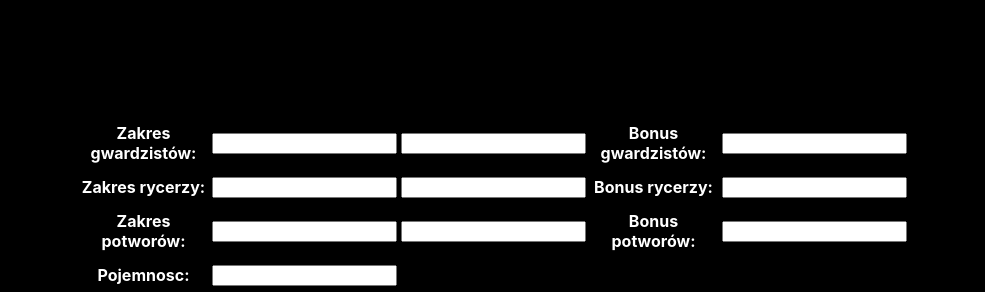
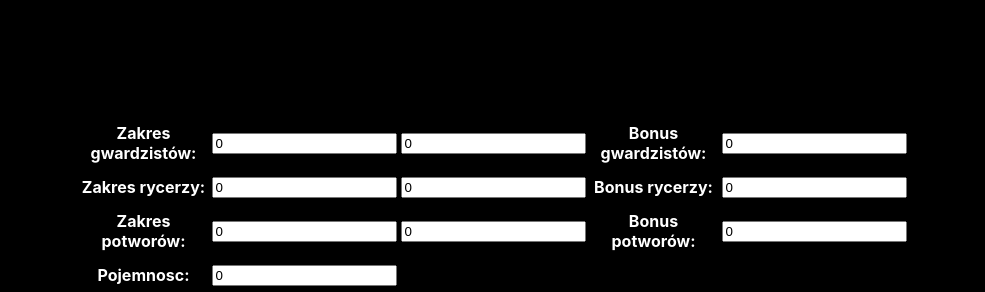
Before and after one commit to przemekpia/TBCalculator, a React (Create React App) app: page / in a window 1280 px wide. Shown: the top 292 px of the page, without its empty margins (147-1132 px from the left). Built offline with nearby package versions, Linux system fonts and the light colour scheme.

Commit message:
MonsterTable init

```diff
--- a/src/App.js
+++ b/src/App.js
@@ -2,6 +2,7 @@ import logo from "./logo.svg";
 import "./App.css";
 import { useState } from "react";
 import ShortTableUnit from "./components/ShortTableUnit";
+import MonsterTable from "./components/MonsterTable";
 
 function App() {
   const key = 1.03;
@@ -11,6 +12,8 @@ function App() {
 
   let size = Array.from({ length: rows }, () => Array(columns).fill(0));
   let HPTotal = Array.from({ length: rows }, () => Array(columns).fill(0));
+
+  const [MaxHP, setMaxHP] = useState(0);
 
   const [W1, setW1] = useState(0);
   const [W2, setW2] = useState(0);
@@ -52,16 +55,16 @@ function App() {
   const [N6, setN6] = useState(0);
   const [N7, setN7] = useState(0);
 
-  const [ZGB, setZGB] = useState();
-  const [ZGL, setZGL] = useState();
-  const [ZRB, setZRB] = useState();
-  const [ZRL, setZRL] = useState();
-  const [ZPB, setZPB] = useState();
-  const [ZPL, setZPL] = useState();
-  const [P, setP] = useState();
-  const [BG, setBG] = useState();
-  const [BR, setBR] = useState();
-  const [BP, setBP] = useState();
+  const [ZGB, setZGB] = useState(0);
+  const [ZGL, setZGL] = useState(0);
+  const [ZRB, setZRB] = useState(0);
+  const [ZRL, setZRL] = useState(0);
+  const [ZPB, setZPB] = useState(0);
+  const [ZPL, setZPL] = useState(0);
+  const [P, setP] = useState(0);
+  const [BG, setBG] = useState(0);
+  const [BR, setBR] = useState(0);
+  const [BP, setBP] = useState(0);
 
   const [G, setG] = useState(true);
   const [GK, setGK] = useState(false);
@@ -262,9 +265,15 @@ function App() {
   };
 
   const calculateMercenary = () => {
-    size[4][5] = Math.floor(size[ZGL-1][2] * HP[ZGL-1][2] / HP[4][5])
-    size[5][5] = Math.floor(size[ZGL-1][2] * HP[ZGL-1][2] / HP[5][5])
-    size[6][5] = Math.floor(size[ZGL-1][2] * HP[ZGL-1][2] / HP[6][5])
+    calculateMaxHP();
+    size[4][5] = Math.floor(MaxHP / HP[4][5])
+    size[5][5] = Math.floor(MaxHP / HP[5][5])
+    size[6][5] = Math.floor(MaxHP / HP[6][5])
+  };
+
+  const calculateMaxHP = () => {
+    setMaxHP(size[ZGL-1][2] * HP[ZGL-1][2])
+    console.log(MaxHP)
   };
 
   const calculateOnlyGuardsmen = () => {
@@ -755,11 +764,7 @@ function App() {
             />
           </tbody>
         </table>
-        <table>
-          <tbody>
-
-          </tbody>
-        </table>
+        <MonsterTable ZPB={ZPB} ZPL={ZPL} BG={BG} BP={BP} MaxHP={MaxHP}></MonsterTable>
         <table>
           <tbody>
             <ShortTableUnit
--- /dev/null
+++ b/src/components/MonsterTable.js
@@ -0,0 +1,33 @@
+import React from "react";
+import ShortTableUnit from "./ShortTableUnit";
+
+const monsterData = [
+  ["Żywiołak wody", 1900, 5700, "III"],
+  ["Szmaragdowy smok", 4500, 13500, "III"],
+  ["Kamienny gargulec", 5200, 15600, "III"],
+  ["Odyniec bojowy", 3900, 11700, "III"],
+  ["Lodowy feniks", 17000, 51000, "IV"],
+  ["Wieloręki strażnik", 13000, 39000, "IV"],
+  ["Gorgona meduza", 12000, 36000, "IV"],
+  ["Magiczny smok", 15000, 45000, "IV"],
+];
+
+const MonsterTable = ({ ZPB, ZPL, BG, BP, MaxHP }) => {
+  return (
+    <div>
+      <table>
+        <tbody>
+          <ShortTableUnit
+            unitCount={Math.floor((MaxHP * (BG/100 + 1))/ (monsterData[0][2] * (BP/100 + 1)))}
+            unitName={monsterData[0][0]}
+            bColor="#cb8700"
+            color="black"
+          />
+        </tbody>
+      </table>
+    </div>
+  );
+};
+
+
+export default MonsterTable;
```
